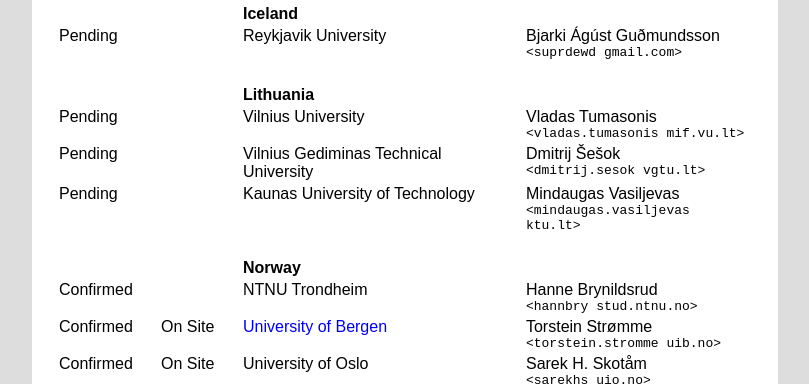
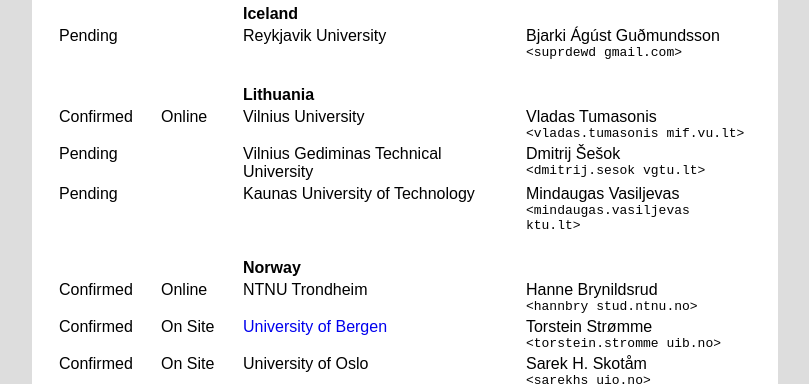
Before and after one commit to icpc/ncpc-web, a Jekyll site: the page built from ncpc2021/index.html, in a window 1280 px wide and 900 px high, scrolled down 1518 px. Shown: the part 152-536 px from the top of the window, without its empty margins (235-1044 px from the left). Built offline with Jekyll 4.4.1, drawn with Linux system fonts in a browser that asks for light colours.

Commit message:
[ncpc2021] confirm Vilnius and add online to NTNU

```diff
--- a/_data/ncpc2021sites.yml
+++ b/_data/ncpc2021sites.yml
@@ -57,7 +57,8 @@
   - name : Vilnius University
     contact: Vladas Tumasonis
     email: 'vladas.tumasonis mif.vu.lt'
-    confirmed: false
+    confirmed: true
+    contestType: Online
   - name : Vilnius Gediminas Technical University
     contact: Dmitrij Šešok
     email: 'dmitrij.sesok vgtu.lt'
@@ -73,6 +74,8 @@
     contact: Hanne Brynildsrud
     email: 'hannbry stud.ntnu.no'
     confirmed: true
+    contestType: Online
+
   - name : University of Bergen
     contact: Torstein Strømme
     email: 'torstein.stromme uib.no'
```
